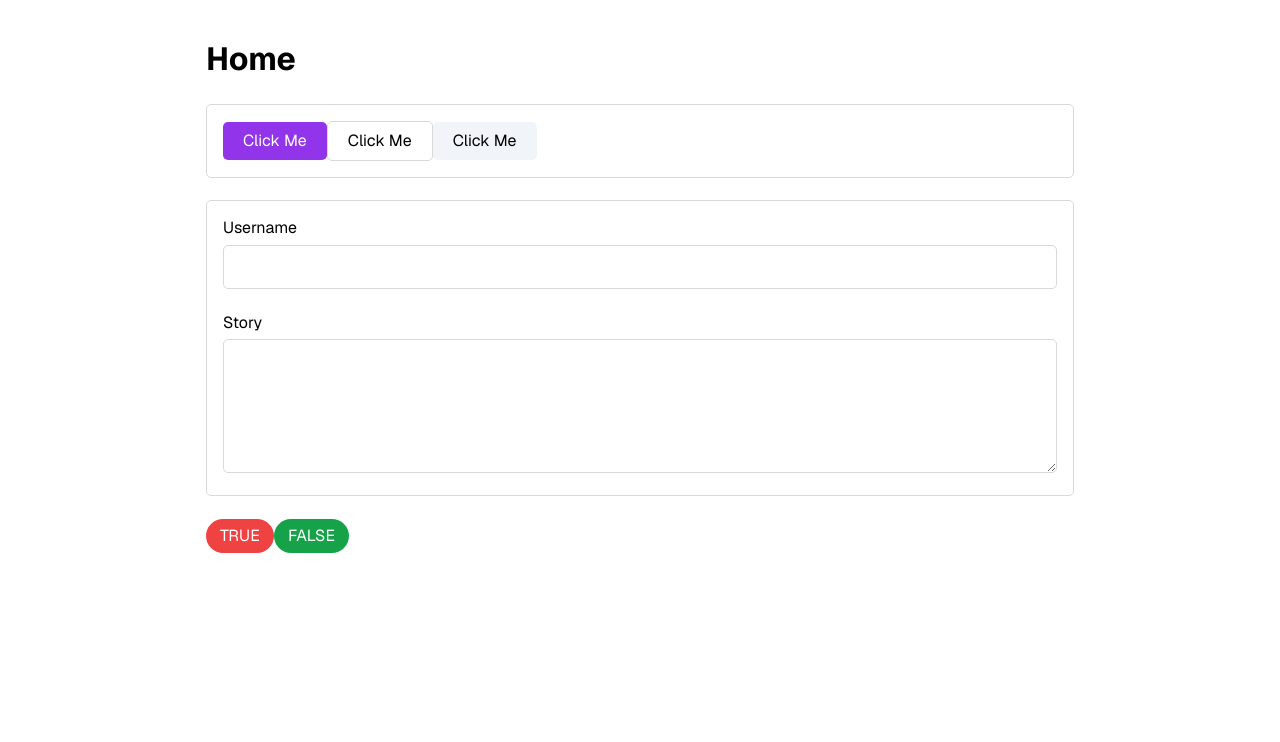
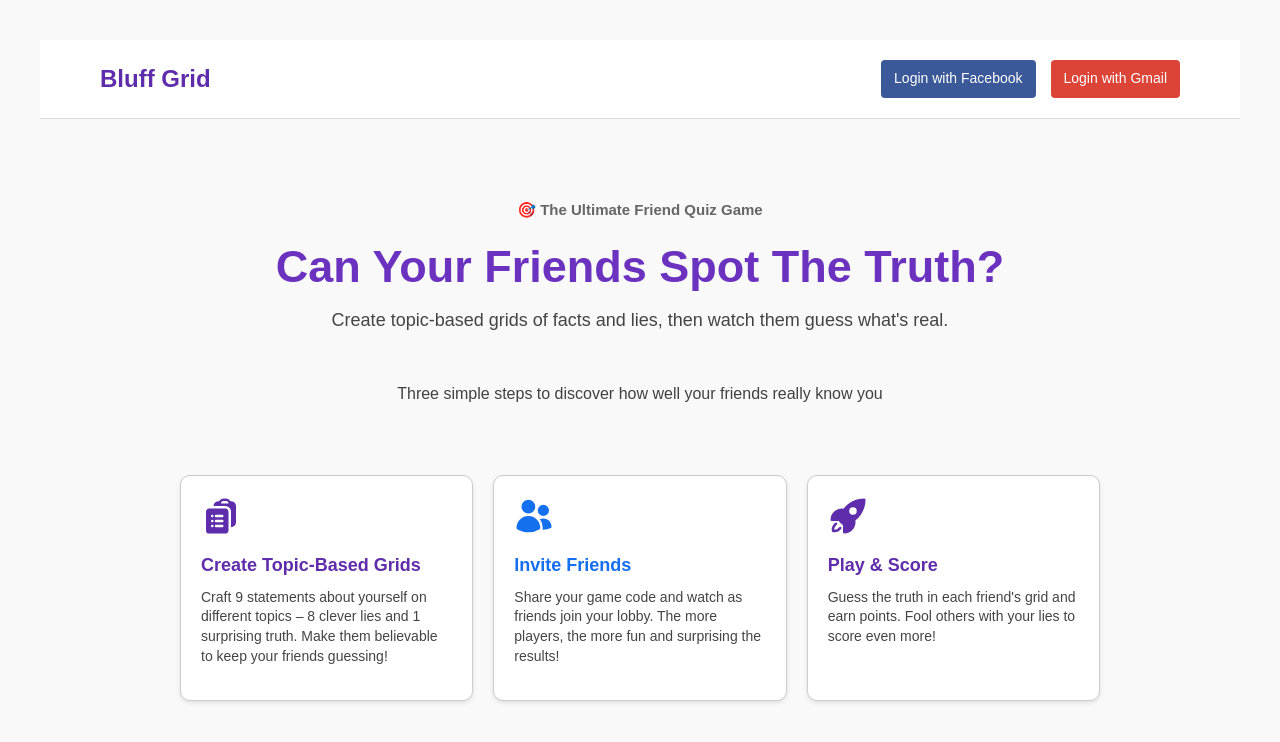
Before and after one commit to ixtk/bluff-grid, a React (Vite) app in the folder frontend/: page / in a window 1280 px wide. Shown: the top 742 px of the page. Built offline with nearby package versions, Linux system fonts and the light colour scheme.

Commit message:
home page UI

```diff
--- a/frontend/src/App.jsx
+++ b/frontend/src/App.jsx
@@ -1,11 +1,13 @@
 import "./App.css"
 import { Routes, Route } from "react-router"
+import { Home } from "./Home/Home"
 import HomePage from "./Pages/HomePage"
 
 function App() {
   return (
     <Routes>
-      <Route index element={<HomePage />} />
+      <Route index element={<Home />} />
+      <Route path="/HomePage" element={<HomePage />} />
     </Routes>
   )
 }
--- /dev/null
+++ b/frontend/src/Home/Home.css
@@ -0,0 +1,137 @@
+.container {
+    padding: 40px;
+    font-family: Arial, sans-serif;
+    text-align: center;
+    background-color: #f9f9f9;
+    max-width: 100%;
+}
+
+.header {
+    position: relative;
+    width: 100%;
+    display: flex;
+    justify-content: space-between;
+    align-items: center;
+    padding: 20px 60px;
+    background-color: white;
+    border-bottom: 1px solid #ddd;
+    font-family: Arial, sans-serif;
+    box-sizing: border-box;
+    margin-bottom: 80px;
+}
+
+.logo {
+    font-size: 24px;
+    font-weight: bold;
+    color: #5f2dab;
+    cursor: pointer;
+}
+
+.login-links {
+    display: flex;
+    gap: 15px;
+}
+
+.login-btn {
+    text-decoration: none;
+    font-size: 14px;
+    padding: 8px 12px;
+    border-radius: 4px;
+    border: 1px solid transparent;
+    transition: background-color 0.2s ease;
+}
+
+.login-btn.fb {
+    background-color: #3b5998;
+    color: white;
+}
+
+.login-btn.gmail {
+    background-color: #db4437;
+    color: white;
+}
+
+.login-btn:hover {
+    opacity: 0.9;
+}
+
+
+.top-section .tagline {
+    font-size: 15px;
+    color: #666;
+    margin-bottom: 15px;
+    font-weight: bolder;
+}
+
+.top-section .title {
+    font-size: 45px;
+    color: #6b32c0;
+    margin: 0;
+}
+
+.top-section .subtitle {
+    font-size: 18px;
+    color: #444;
+    margin-top: 10px;
+}
+
+.top-section .step-intro {
+    color: #414141;
+    margin: 50px;
+}
+
+.steps {
+    display: flex;
+    justify-content: center;
+    flex-wrap: wrap;
+    gap: 20px;
+    max-width: 960px;
+    margin: 0 auto;
+    padding: 20px;
+}
+
+.step-box {
+    flex: 1 1 280px;
+    max-width: 300px;
+    min-width: 240px;
+    text-align: left;
+    border: 1px solid #ccc;
+    border-radius: 10px;
+    padding: 20px;
+    background-color: white;
+    box-shadow: 0 2px 4px rgba(0, 0, 0, 0.1);
+    transition: transform 0.2s ease;
+    cursor: pointer;
+}
+
+.step-box:hover {
+    transform: translateY(-5px);
+    box-shadow: 0 4px 8px rgba(0, 0, 0, 0.2);
+}
+
+.step-box svg {
+    width: 40px;
+    height: 40px;
+    fill: #5f2dab;
+    margin-bottom: 10px;
+}
+
+.step-box.blue svg {
+    fill: #1570ef;
+}
+
+.step-title {
+    font-weight: bold;
+    font-size: 18px;
+    color: #5f2dab;
+}
+
+.step-title.blue {
+    color: #1570ef;
+}
+
+.step-text {
+    margin-top: 10px;
+    font-size: 14px;
+    color: #444;
+}
--- /dev/null
+++ b/frontend/src/Home/Home.jsx
@@ -0,0 +1,59 @@
+import './Home.css';
+
+export const Home = () => {
+    return (
+        <div className="container">
+        <header className="header">
+        <div className="logo">Bluff Grid</div>
+        <div className="login-links">
+        <a href='' className="login-btn fb">Login with Facebook</a>
+        <a href='' className="login-btn gmail">Login with Gmail</a>
+        </div>
+    </header>
+
+        <div className="top-section">
+            <div className="tagline">
+            🎯 The Ultimate Friend Quiz Game
+            </div>
+            <h1 className='title'>Can Your Friends Spot The Truth?</h1>
+            <p className='subtitle'>
+            Create topic-based grids of facts and lies, then watch them guess what's real.
+            </p>
+            <p className='step-intro'>
+            Three simple steps to discover how well your friends really know you
+            </p>
+        </div>
+
+        <div className="steps">
+            <div className="step-box">
+                <svg xmlns="http://www.w3.org/2000/svg" viewBox="0 0 24 24" fill="currentColor" class="size-6">
+                <path fill-rule="evenodd" d="M7.502 6h7.128A3.375 3.375 0 0 1 18 9.375v9.375a3 3 0 0 0 3-3V6.108c0-1.505-1.125-2.811-2.664-2.94a48.972 48.972 0 0 0-.673-.05A3 3 0 0 0 15 1.5h-1.5a3 3 0 0 0-2.663 1.618c-.225.015-.45.032-.673.05C8.662 3.295 7.554 4.542 7.502 6ZM13.5 3A1.5 1.5 0 0 0 12 4.5h4.5A1.5 1.5 0 0 0 15 3h-1.5Z" clip-rule="evenodd" />
+                <path fill-rule="evenodd" d="M3 9.375C3 8.339 3.84 7.5 4.875 7.5h9.75c1.036 0 1.875.84 1.875 1.875v11.25c0 1.035-.84 1.875-1.875 1.875h-9.75A1.875 1.875 0 0 1 3 20.625V9.375ZM6 12a.75.75 0 0 1 .75-.75h.008a.75.75 0 0 1 .75.75v.008a.75.75 0 0 1-.75.75H6.75a.75.75 0 0 1-.75-.75V12Zm2.25 0a.75.75 0 0 1 .75-.75h3.75a.75.75 0 0 1 0 1.5H9a.75.75 0 0 1-.75-.75ZM6 15a.75.75 0 0 1 .75-.75h.008a.75.75 0 0 1 .75.75v.008a.75.75 0 0 1-.75.75H6.75a.75.75 0 0 1-.75-.75V15Zm2.25 0a.75.75 0 0 1 .75-.75h3.75a.75.75 0 0 1 0 1.5H9a.75.75 0 0 1-.75-.75ZM6 18a.75.75 0 0 1 .75-.75h.008a.75.75 0 0 1 .75.75v.008a.75.75 0 0 1-.75.75H6.75a.75.75 0 0 1-.75-.75V18Zm2.25 0a.75.75 0 0 1 .75-.75h3.75a.75.75 0 0 1 0 1.5H9a.75.75 0 0 1-.75-.75Z" clip-rule="evenodd" />
+                </svg>
+                <div className="step-title">Create Topic-Based Grids</div>
+                <p className="step-text">Craft 9 statements about yourself on different topics – 8 clever lies and 1 surprising truth.
+                Make them believable to keep your friends guessing!</p>
+            </div>
+
+            <div className="step-box blue">
+                <svg xmlns="http://www.w3.org/2000/svg" viewBox="0 0 24 24" fill="currentColor" class="size-6">
+                <path d="M4.5 6.375a4.125 4.125 0 1 1 8.25 0 4.125 4.125 0 0 1-8.25 0ZM14.25 8.625a3.375 3.375 0 1 1 6.75 0 3.375 3.375 0 0 1-6.75 0ZM1.5 19.125a7.125 7.125 0 0 1 14.25 0v.003l-.001.119a.75.75 0 0 1-.363.63 13.067 13.067 0 0 1-6.761 1.873c-2.472 0-4.786-.684-6.76-1.873a.75.75 0 0 1-.364-.63l-.001-.122ZM17.25 19.128l-.001.144a2.25 2.25 0 0 1-.233.96 10.088 10.088 0 0 0 5.06-1.01.75.75 0 0 0 .42-.643 4.875 4.875 0 0 0-6.957-4.611 8.586 8.586 0 0 1 1.71 5.157v.003Z" />
+                </svg>
+                <div className="step-title blue">Invite Friends</div>
+                <p className="step-text">Share your game code and watch as friends join your lobby. The more players, the more fun and surprising the results!</p>
+            </div>
+
+            <div className="step-box">
+            <svg xmlns="http://www.w3.org/2000/svg" viewBox="0 0 24 24" fill="currentColor" class="size-6">
+            <path fill-rule="evenodd" d="M9.315 7.584C12.195 3.883 16.695 1.5 21.75 1.5a.75.75 0 0 1 .75.75c0 5.056-2.383 9.555-6.084 12.436A6.75 6.75 0 0 1 9.75 22.5a.75.75 0 0 1-.75-.75v-4.131A15.838 15.838 0 0 1 6.382 15H2.25a.75.75 0 0 1-.75-.75 6.75 6.75 0 0 1 7.815-6.666ZM15 6.75a2.25 2.25 0 1 0 0 4.5 2.25 2.25 0 0 0 0-4.5Z" clip-rule="evenodd" />
+            <path d="M5.26 17.242a.75.75 0 1 0-.897-1.203 5.243 5.243 0 0 0-2.05 5.022.75.75 0 0 0 .625.627 5.243 5.243 0 0 0 5.022-2.051.75.75 0 1 0-1.202-.897 3.744 3.744 0 0 1-3.008 1.51c0-1.23.592-2.323 1.51-3.008Z" />
+            </svg>
+            <div className="step-title">Play & Score</div>
+            <p className='step-text'>Guess the truth in each friend's grid and earn points. Fool others with your lies to score even more!</p>
+            </div>
+        </div>
+    </div>
+    );
+}
+
+export default Home;
```
